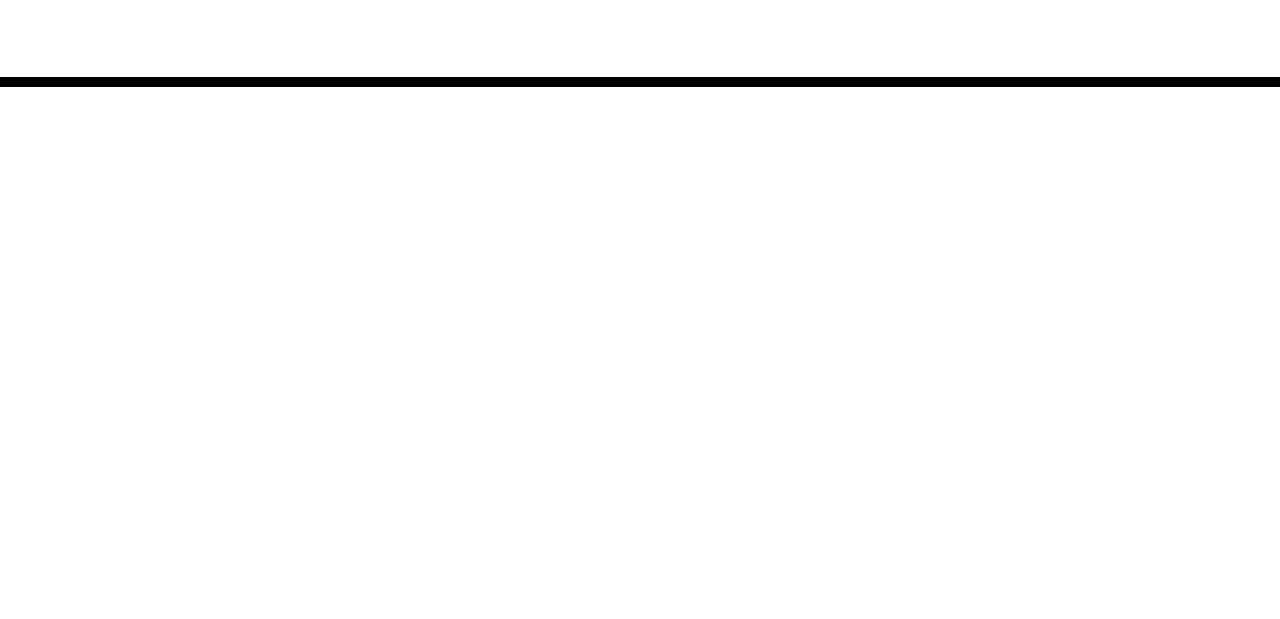
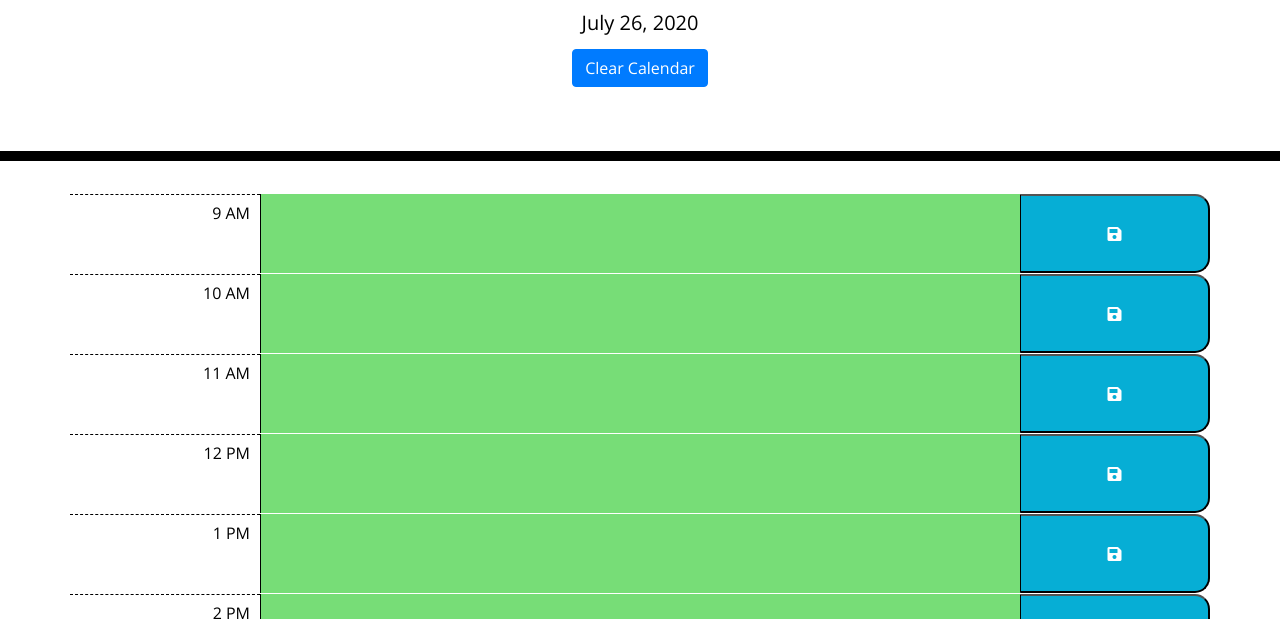
Before and after one commit to RisleyDwayne/day-scheduler, a plain HTML site: page index.html in a window 1280 px wide. Shown: the part 181-800 px from the top of the page. Drawn offline with nearby package versions, Linux system fonts and the light colour scheme; files that its build step writes are made by us from their sources.

Commit message:
finalized calendar logic

```diff
--- a/assets/script.js
+++ b/assets/script.js
@@ -1,5 +1,84 @@
-$(document).ready(function(){
+$(document).ready(function () {
 
+    const currentDateEl = $("#currentDay");
 
+    let events = {};
+
+    const calendar = $("div.container");
+
+    let lastDateRendered = moment();
+
+    function renderCalendar(today, events) {
+
+        let hour = moment(today).hour(9);
+
+        calendar.empty();
+
+        for (let i = 0; i < 9; i++) {
+
+            const row = $("<div>").addClass("row");
+
+            let hourClass = "";
+
+            if (today.isBefore(hour, "hour")) {
+                hourClass = "future";
+            } else if (today.isAfter(hour, "hour")) {
+                hourClass = "past";
+            } else {
+                hourClass = "present";
+            }
+
+            row.append($("<div>").addClass("col-2 hour").text(hour.format("h A")));
+
+            let timeBlock = hour.format("hA");
+            row.append($("<textarea>").addClass(`col-8 ${hourClass}`).text(events[timeBlock]));
+
+            row.append($("<button>").addClass("col-2 saveBtn").html("<i class='fas fa-save'></i>").attr("aria-label", "Save").attr("id", hour.format("hA")));
+            console.log(hour.format("hA"));
+
+            hour.add(1, "hour");
+
+            lastDateRendered = moment();
+
+            calendar.append(row);
+        }
+
+    }
+
+    function initCalendar() {
+        const today = moment(); // set today's date
+        currentDateEl.text(today.format('LL'));
+        renderCalendar(today, events);
+    }
+
+    function loadCalendar() {
+        const storedCalendar = JSON.parse(localStorage.getItem("events"));
+        if (storedCalendar) {
+            events = storedCalendar;
+        }
+
+    }
+
+    loadCalendar();
+    initCalendar();
+
+    function saveCalendar() {
+        localStorage.setItem("events", JSON.stringify(events));
+    }
+
+    function clearCalendar() {
+        events = {};
+        saveCalendar();
+        initCalendar();
+    }
+
+    $("#clear").on("click", clearCalendar);
+
+    $(document).on("click", ".saveBtn", function (event) {
+        const textArea = event.currentTarget.parentElement.children[1];
+        let eventText = textArea.value;
+        events[event.currentTarget.id] = eventText;
+        saveCalendar();
+    });
 
 });
--- a/assets/style.css
+++ b/assets/style.css
@@ -37,6 +37,8 @@ body {
   }
 
   .hour {
+    padding: 10px;
+    text-align: right;
     background-color: #ffffff;
     color: #000000;
     border-top: 1px dashed #000000;
@@ -44,17 +46,17 @@ body {
 
   .past {
     background-color: #d3d3d3;
-    color: white;
+    color: black;
   }
 
   .present {
     background-color: #ff6961;
-    color: white;
+    color: black;
   }
 
   .future {
     background-color: #77dd77;
-    color: white;
+    color: black;
   }
 
   .saveBtn {
--- a/index.html
+++ b/index.html
@@ -23,7 +23,11 @@
           href="./assets/style.css"
           rel="stylesheet"
         />
-        <link rel="stylesheet" href="style.css" />
+        <link
+          href="https://cdnjs.cloudflare.com/ajax/libs/animate.css/4.0.0/animate.min.css"
+          rel="stylesheet"
+        />
+
         <title>Work Day Scheduler</title>
       </head>
 
@@ -32,16 +36,13 @@
           <h1 class="display-3">Work Day Scheduler</h1>
           <p class="lead">A simple calendar app for scheduling your work day</p>
           <p id="currentDay" class="lead"></p>
+          <button class = "btn btn-primary" id = "clear">Clear Calendar</button>
         </header>
         <div class="container">
+
           <!-- Timeblocks go here -->
 
-
-
         </div>
-
-
-
 
     <script src="https://code.jquery.com/jquery-3.4.1.min.js"></script>
     <script src="https://cdnjs.cloudflare.com/ajax/libs/moment.js/2.24.0/moment.min.js"></script>
```
